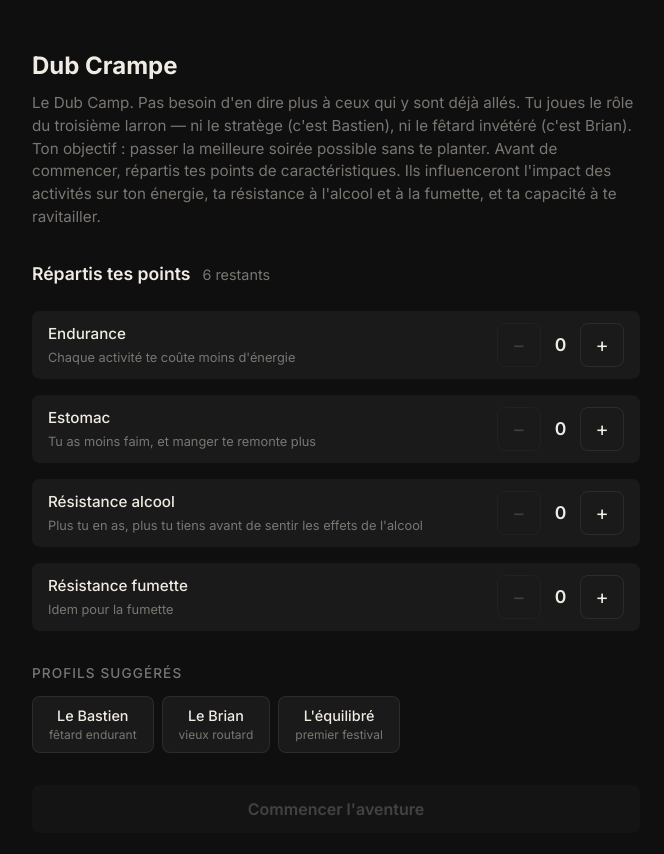
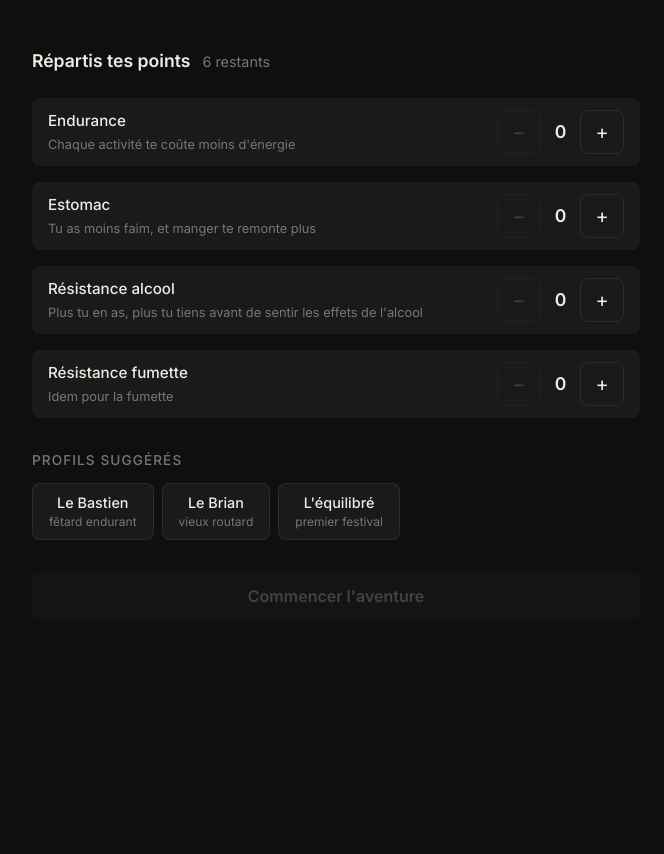
Before and after one commit to antKock/tree-story, a Next.js app: page / in a window 1280 px wide. Both pictures are taken after a click on the button "Commencer". Shown: the top 854 px of the page, without its empty margins (304-968 px from the left). After the commit the page ends 800 px from the top, so only its background shows below. Built offline with nearby package versions, Linux system fonts and the light colour scheme.

Commit message:
Remove intro text from skill selection screen
The title and description are already shown on the landing page;
no need to repeat them in ProfileCreation.

Co-Authored-By: Claude Sonnet 4.6 <noreply@anthropic.com>

```diff
--- a/components/ProfileCreation.tsx
+++ b/components/ProfileCreation.tsx
@@ -44,31 +44,6 @@ export default function ProfileCreation({ config, onStart }: ProfileCreationProp
 
   return (
     <div className="reading-column" style={{ paddingTop: '3rem', paddingBottom: '3rem' }}>
-      <h1
-        style={{
-          fontFamily: 'var(--font-ui)',
-          fontSize: '1.5rem',
-          fontWeight: 700,
-          marginBottom: '0.5rem',
-          color: 'var(--color-text-primary)',
-        }}
-      >
-        {config.meta.title}
-      </h1>
-      {config.meta.description && (
-        <p
-          style={{
-            fontFamily: 'var(--font-ui)',
-            fontSize: '0.95rem',
-            color: 'var(--color-text-muted)',
-            marginBottom: '2rem',
-            lineHeight: 1.5,
-          }}
-        >
-          {config.meta.description}
-        </p>
-      )}
-
       <h2
         style={{
           fontFamily: 'var(--font-ui)',
```
